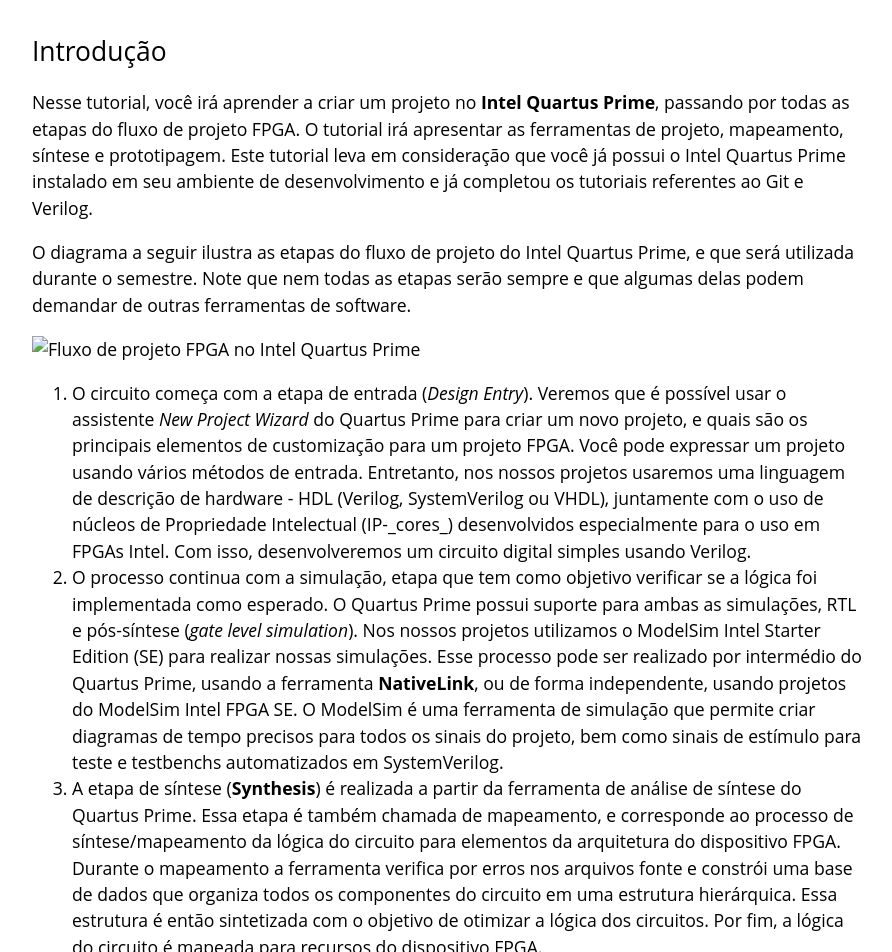
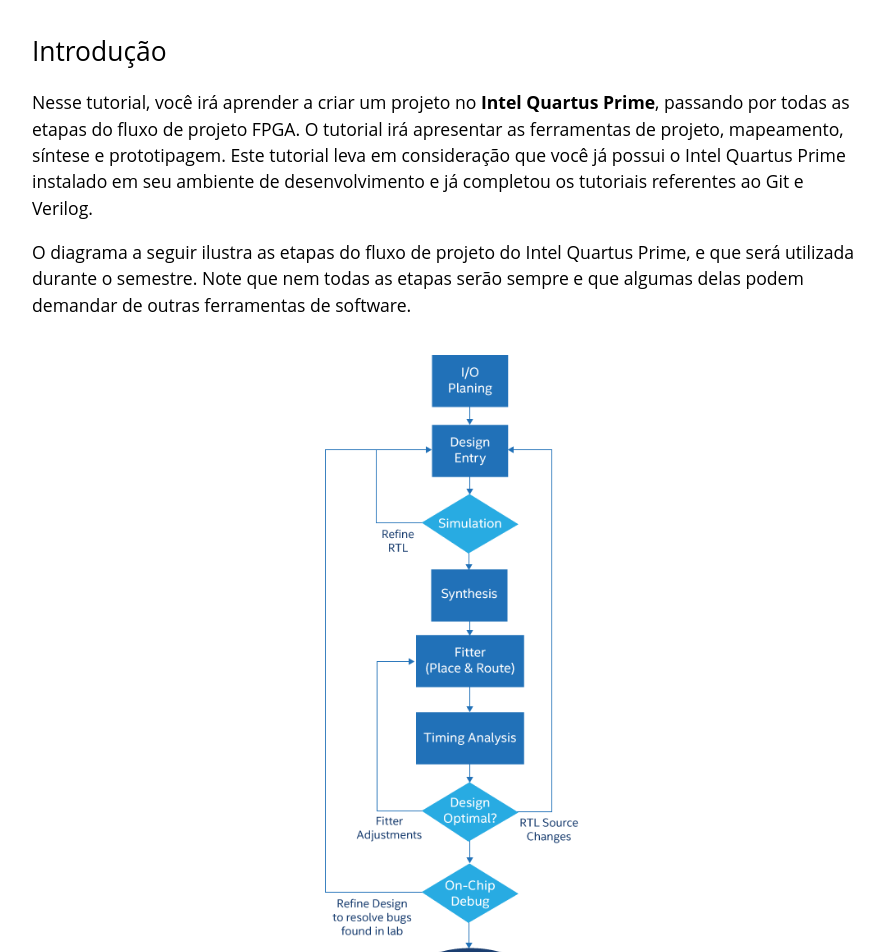
Before and after one commit to GCET231/tut4-fpga-flow, a Jekyll site: the page built from docs/pages/intro.md, in a window 1280 px wide. Shown: the top 952 px of the page, without its empty margins (192-1084 px from the left). Built offline with Jekyll 4.4.1, drawn with Linux system fonts in a browser that asks for light colours; our own code applies the rules of GitHub Pages for plain Markdown files.

Commit message:
Testando alinhamento centralizado.

```diff
--- a/docs/pages/intro.md
+++ b/docs/pages/intro.md
@@ -4,9 +4,12 @@ Nesse tutorial, você irá aprender a criar um projeto no **Intel Quartus Prime*
 
 O diagrama a seguir ilustra as etapas do fluxo de projeto do Intel Quartus Prime, e que será utilizada durante o semestre. Note que nem todas as etapas serão sempre e que algumas delas podem demandar de outras ferramentas de software.
 
-![Fluxo de projeto FPGA no Intel Quartus Prime](/Users/joaocarlos/Code/GCET231/tut4-fpga-flow/docs/assets/fig/blockdiagram-quartus-flow.png)
+<p align="center" width="100%">
+  <img width="33%" src="../assets/fig/blockdiagram-quartus-flow.png">
+</p>
 
 1. O circuito começa com a etapa de entrada (_Design Entry_). Veremos que é possível usar o assistente _New Project Wizard_ do Quartus Prime para criar um novo projeto, e quais são os principais elementos de customização para um projeto FPGA. Você pode expressar um projeto usando vários métodos de entrada. Entretanto, nos nossos projetos usaremos uma linguagem de descrição de hardware - HDL (Verilog, SystemVerilog ou VHDL), juntamente com o uso de núcleos de Propriedade Intelectual (IP-_cores_) desenvolvidos especialmente para o uso em FPGAs Intel. Com isso, desenvolveremos um circuito digital simples usando Verilog.
+
 2. O processo continua com a simulação, etapa que tem como objetivo verificar se a lógica foi implementada como esperado. O Quartus Prime possui suporte para ambas as simulações, RTL e pós-síntese (_gate level simulation_). Nos nossos projetos utilizamos o ModelSim Intel Starter Edition (SE) para realizar nossas simulações. Esse processo pode ser realizado por intermédio do Quartus Prime, usando a ferramenta **NativeLink**, ou de forma independente, usando projetos do ModelSim Intel FPGA SE. O ModelSim é uma ferramenta de simulação que permite criar diagramas de tempo precisos para todos os sinais do projeto, bem como sinais de estímulo para teste e testbenchs automatizados em SystemVerilog.
 3. A etapa de síntese (**Synthesis**) é realizada a partir da ferramenta de análise de síntese do Quartus Prime. Essa etapa é também chamada de mapeamento, e corresponde ao processo de síntese/mapeamento da lógica do circuito para elementos da arquitetura do dispositivo FPGA. Durante o mapeamento a ferramenta verifica por erros nos arquivos fonte e constrói uma base de dados que organiza todos os componentes do circuito em uma estrutura hierárquica. Essa estrutura é então sintetizada com o objetivo de otimizar a lógica dos circuitos. Por fim, a lógica do circuito é mapeada para recursos do dispositivo FPGA.
 4. A etapa de **Fitter** é o principal desafio do projeto FPGA uma vez que ela tenta posicionar os elementos do circuito da maneira mais otimizada possível em termos de recursos lógicos. O Quartus Prime permite controlar o processo de _fitting_ escolhendo estratégias de posicionamento e roteamento com base em compromissos de projeto: balanceado, alto desempenho (velocidade), baixa potência, e menor área.
```
